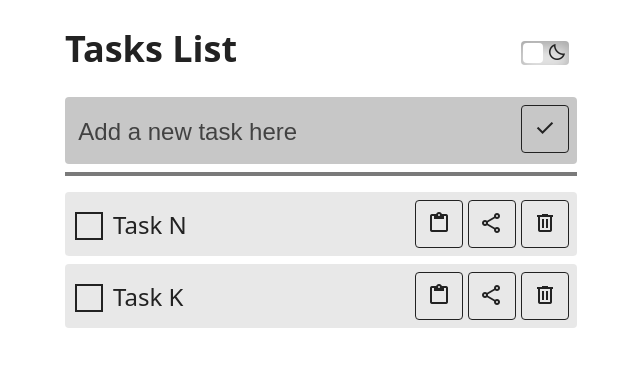
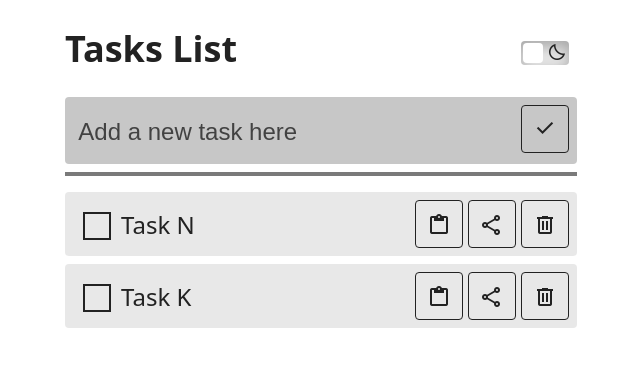
Before and after one commit to Kryosen/Lista_de_tareas_final, an Angular app: page / in a window 1280 px wide. Shown: the top 366 px of the page, without its empty margins (319-959 px from the left). Built offline with nearby package versions, Linux system fonts and the light colour scheme.

Commit message:
Buttons centering

```diff
--- a/src/app/shared/button-delete/button-delete.component.scss
+++ b/src/app/shared/button-delete/button-delete.component.scss
@@ -6,6 +6,7 @@
   width: 3rem;
   height: 3rem;
   padding: 0.5rem;
+  padding-top: 0.6rem;
   border: 1px solid var(--body-border-color);
   background-color: transparent;
   margin-left: 5px;
--- a/src/app/tasks-list/task/task.component.html
+++ b/src/app/tasks-list/task/task.component.html
@@ -1,5 +1,8 @@
 <li *ngFor="let task of tasks; let i = index">
-  <app-chech-box (newItemEvent)="checkboxStatus($event, i)"></app-chech-box>
+  <app-chech-box
+    (newItemEvent)="checkboxStatus($event, i)"
+    class="checkboxContainer"
+  ></app-chech-box>
   <label
     for="task1"
     class="checkBoxText"
--- a/src/app/tasks-list/task/task.component.scss
+++ b/src/app/tasks-list/task/task.component.scss
@@ -21,3 +21,7 @@ li {
   white-space: nowrap;
   overflow: hidden;
 }
+
+.checkboxContainer {
+  margin-left: 0.5rem;
+}
```
